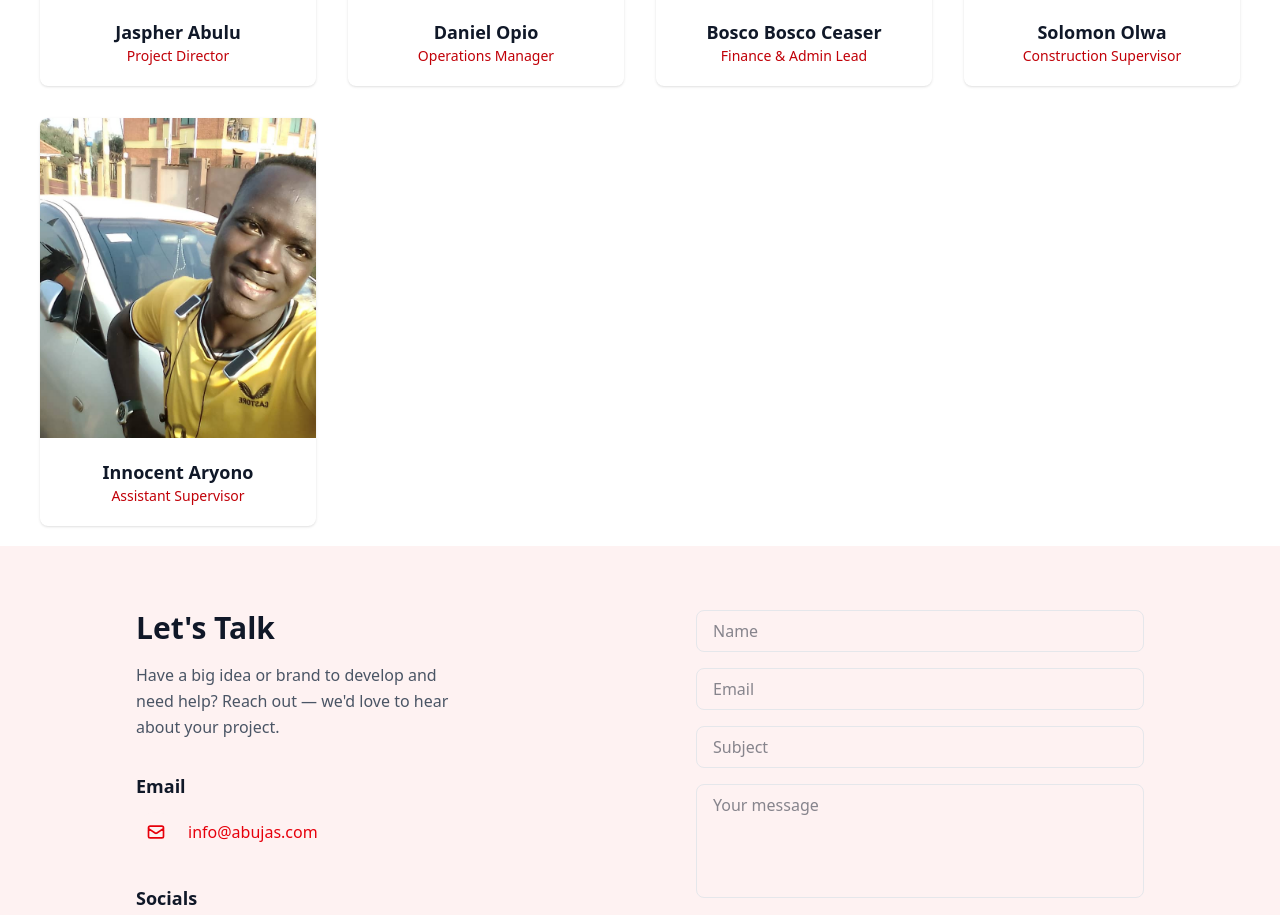
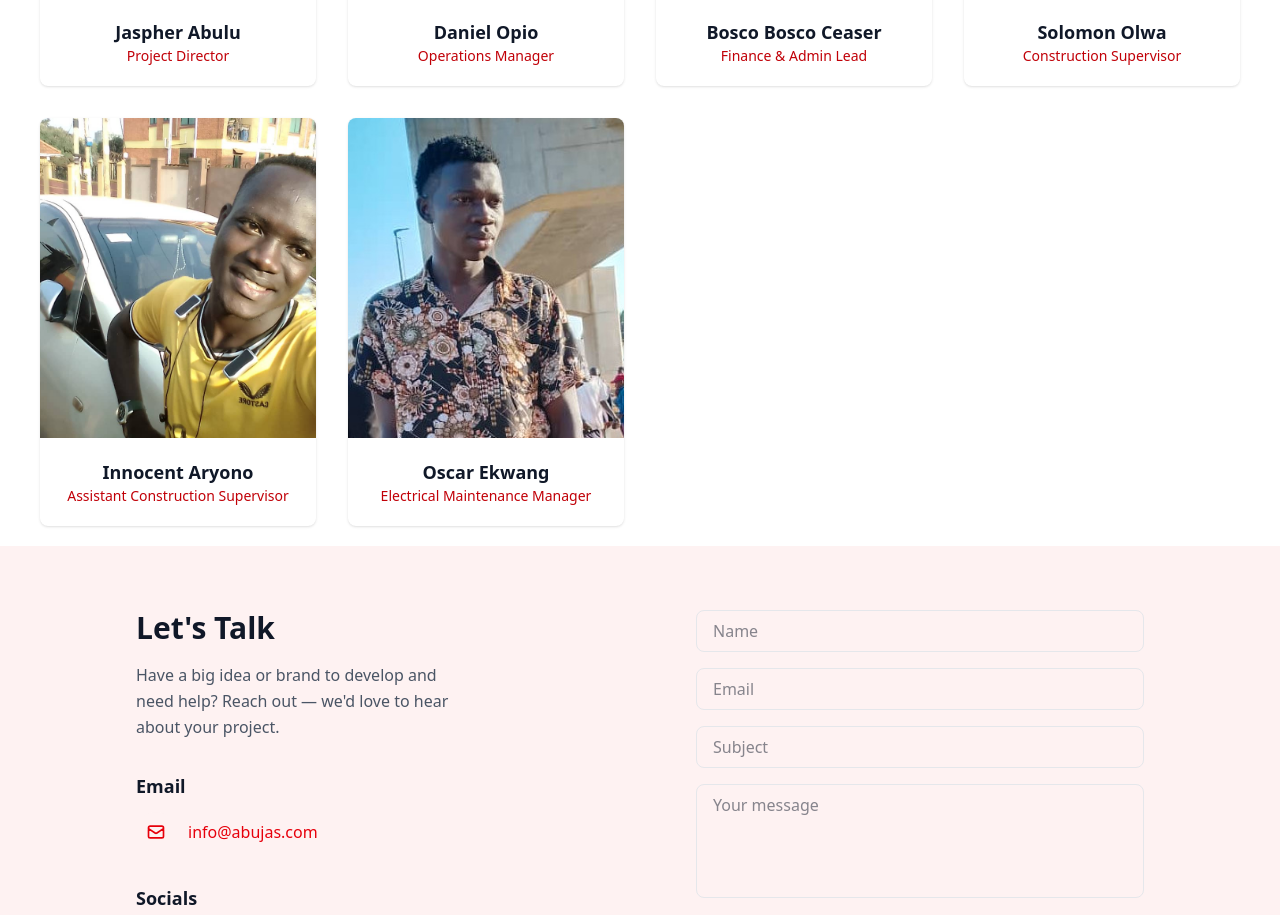
Before and after one commit to opiodaniel/abujas-project, a React (Vite) app in the folder abujas-frontend/: page / in a window 1280 px wide. Shown: the part 4512-5427 px from the top of the page. Built offline with nearby package versions, Linux system fonts and the light colour scheme.

Commit message:
added oscar as one of managers

```diff
--- a/abujas-frontend/src/components/TeamSection.tsx
+++ b/abujas-frontend/src/components/TeamSection.tsx
@@ -79,10 +79,23 @@ const TeamSection = () => {
     {
       id: 4,
       name: "Innocent Aryono",
-      role: "Assistant Supervisor",
+      role: "Assistant Construction Supervisor",
       image: "img_5.jpg",
       bio: "On-site lead ensuring quality, safety, and adherence to design standards.",
       details: "Innocent is our field expert, ensuring every construction phase meets safety codes, quality benchmarks, and architectural plans.",
+      social: {
+        linkedin: "#",
+        twitter: "#",
+        whatsapp: "#",
+      },
+    },
+    {
+      id: 4,
+      name: "Oscar Ekwang",
+      role: "Electrical Maintenance Manager",
+      image: "img_6.jpg",
+      bio: "On-site lead ensuring quality, safety, and adherence to time management.",
+      details: "Oscar leads electrical projects by overseeing staff, managing budgets and timelines, ensuring compliance with safety and quality standards, and coordinating with teams and inspectors from planning through completion.",
       social: {
         linkedin: "#",
         twitter: "#",
```
Also changed, not shown: abujas-frontend/public/des.jpg (added), abujas-frontend/public/img_6.jpg (added).
